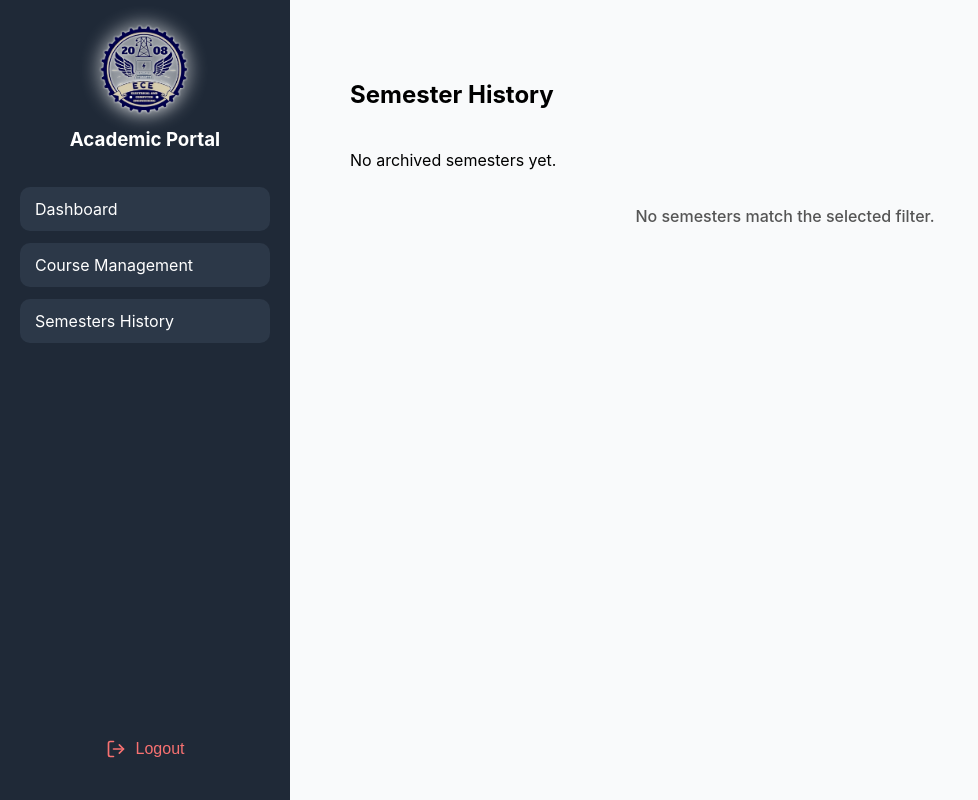
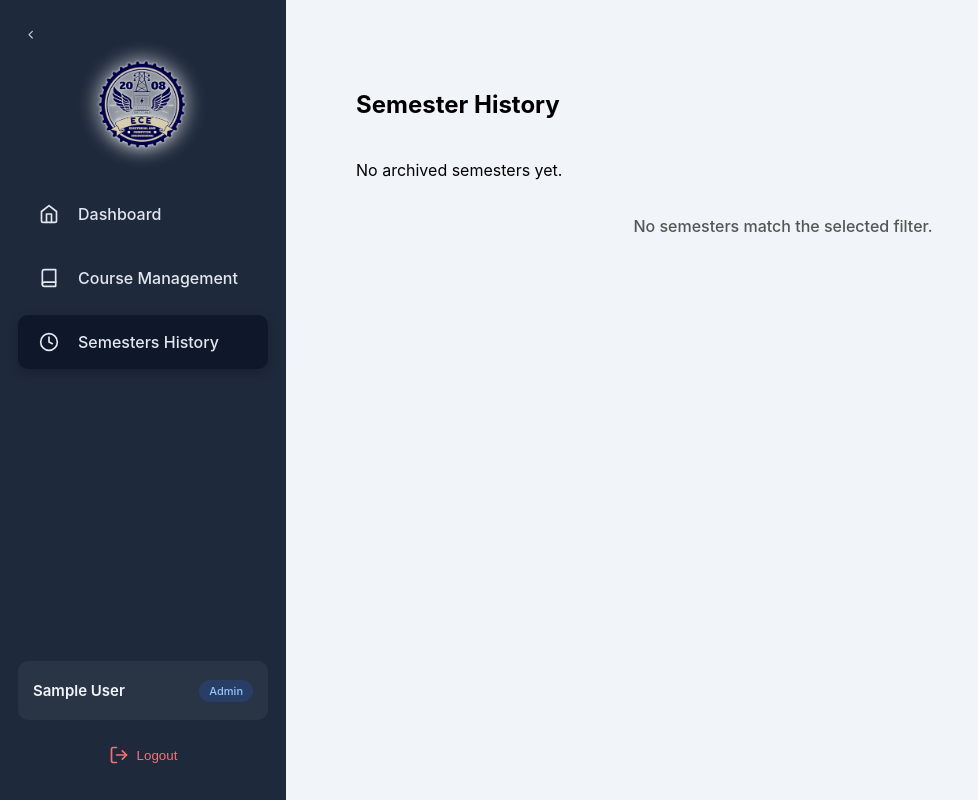
Before and after one commit to reem1002/academic-portal, a React (Create React App) app: page /semester-history in a window 1280 px wide. Shown: the whole page, without its empty margins (0-978 px from the left). Built offline with nearby package versions, Linux system fonts and the light colour scheme; sample sign-in values are in the browser's storage.

Commit message:
improvig side bar layout

```diff
--- a/src/pages/PortalLayout.jsx
+++ b/src/pages/PortalLayout.jsx
@@ -1,11 +1,20 @@
-import { Outlet, Link, useNavigate } from "react-router-dom";
+import { Outlet, NavLink, useNavigate } from "react-router-dom";
 import { useEffect, useState } from "react";
-import { FiLogOut } from "react-icons/fi"; // أيقونة اللوجأوت
-import "./styles/PortalLayout.css"; // فايل الـ CSS
+import {
+    FiLogOut,
+    FiHome,
+    FiBook,
+    FiClock,
+    FiMenu,
+    FiChevronLeft,
+} from "react-icons/fi";
+import "./styles/PortalLayout.css";
 
 const PortalLayout = () => {
     const navigate = useNavigate();
     const [user, setUser] = useState(null);
+    const [collapsed, setCollapsed] = useState(false);
+    const [mobileOpen, setMobileOpen] = useState(false);
 
     useEffect(() => {
         const currentUser = JSON.parse(localStorage.getItem("currentUser"));
@@ -16,42 +25,106 @@ const PortalLayout = () => {
         }
     }, [navigate]);
 
-    if (!user) return <p>Loading...</p>;
+    if (!user) return null;
 
     const menuItems =
         user.role === "student"
             ? [
-                { name: "Dashboard", path: "/" },
-                { name: "Pre-Registration", path: "/pre-registration" },
+                { name: "Dashboard", path: "/", icon: <FiHome fontSize={20} /> },
+                { name: "Pre-Registration", path: "/pre-registration", icon: <FiBook fontSize={20} /> },
             ]
             : [
-                { name: "Dashboard", path: "/" },
-                { name: "Course Management", path: "/hod-courses" },
-                { name: "Semesters History", path: "/Semester-History" }
+                { name: "Dashboard", path: "/", icon: <FiHome fontSize={20} /> },
+                { name: "Course Management", path: "/hod-courses", icon: <FiBook fontSize={20} /> },
+                { name: "Semesters History", path: "/Semester-History", icon: <FiClock fontSize={20} /> },
             ];
 
     return (
         <div className="portal-container">
+
+            {/* Mobile Button */}
+            <button
+                className="mobile-toggle"
+                onClick={() => setMobileOpen(true)}
+            >
+                <FiMenu size={22} />
+            </button>
+
+            {/* Overlay */}
+            {mobileOpen && (
+                <div
+                    className="overlay"
+                    onClick={() => setMobileOpen(false)}
+                />
+            )}
+
             {/* Sidebar */}
-            <div className="sidebar">
+            <div
+                className={`sidebar ${collapsed ? "collapsed" : ""
+                    } ${mobileOpen ? "open" : ""}`}
+            >
                 <div className="sidebar-top">
-                    <img
-                        src="/images/department-logo.png"
-                        alt="Department Logo"
-                        className="sidebar-logo"
-                    />
-                    <h3>Academic Portal</h3>
+
+                    {/* Collapse */}
+                    <button
+                        className="collapse-btn"
+                        onClick={() => setCollapsed(!collapsed)}
+                    >
+                        <FiChevronLeft />
+                    </button>
+
+                    {/* Logo Section */}
+                    <div className="brand-section">
+                        <img
+                            src="/images/department-logo.png"
+                            alt="Department Logo"
+                            className="sidebar-logo"
+                        />
+
+
+                    </div>
+
+
+                    {/* Menu */}
                     <ul className="sidebar-menu">
                         {menuItems.map((item) => (
                             <li key={item.name}>
-                                <Link to={item.path} className="sidebar-link">
-                                    {item.name}
-                                </Link>
+                                <NavLink
+                                    to={item.path}
+                                    onClick={() => setMobileOpen(false)}
+                                    className={({ isActive }) =>
+                                        isActive
+                                            ? "sidebar-link active"
+                                            : "sidebar-link"
+                                    }
+                                >
+                                    <span className="menu-icon">
+                                        {item.icon}
+                                    </span>
+                                    {!collapsed && (
+                                        <span>{item.name}</span>
+                                    )}
+                                </NavLink>
                             </li>
                         ))}
                     </ul>
                 </div>
+                {!collapsed && (
+                    <div className="user-card">
+                        <h4 className="user-name">
+                            {user.name}
+                        </h4>
 
+                        <span
+                            className={`role-badge ${user.role === "admin"
+                                ? "admin-badge"
+                                : "student-badge"
+                                }`}
+                        >
+                            {user.role}
+                        </span>
+                    </div>
+                )}
                 {/* Logout */}
                 <button
                     className="logout-btn"
@@ -60,12 +133,12 @@ const PortalLayout = () => {
                         navigate("/login");
                     }}
                 >
-                    <FiLogOut size={20} />
-                    Logout
+                    <FiLogOut fontSize={20} />
+                    {!collapsed && "Logout"}
                 </button>
             </div>
 
-            {/* Main Content */}
+            {/* Main */}
             <div className="main-content">
                 <Outlet />
             </div>
--- a/src/pages/styles/PortalLayout.css
+++ b/src/pages/styles/PortalLayout.css
@@ -1,83 +1,190 @@
 .portal-container {
     display: flex;
     height: 100vh;
+    background: #f8fafc;
 }
 
 /* Sidebar */
 .sidebar {
     width: 250px;
-    background: #1f2937;
-    color: #fff;
-    padding: 20px;
+    background: #1e293b;
+    color: #f1f5f9;
+    padding: 25px 18px;
     display: flex;
     flex-direction: column;
     justify-content: space-between;
+    transition: 0.3s ease;
+    position: relative;
 }
 
-/* Top part of sidebar (logo + menu) */
-.sidebar-top {
-    display: flex;
-    flex-direction: column;
-    align-items: center;
+.sidebar.collapsed {
+    width: 95px;
+}
+
+/* Collapse Button */
+.collapse-btn {
+    background: none;
+    border: none;
+    color: #cbd5e1;
+    cursor: pointer;
+    align-self: flex-end;
+    margin-bottom: 10px;
+}
+
+/* Brand Section */
+.brand-section {
+    text-align: center;
+    margin-bottom: 30px;
 }
 
 .sidebar-logo {
     width: 100px;
-    height: auto;
-    margin-bottom: 10px;
-    border-radius: 8px;
-     filter: drop-shadow(0 0 1px white) drop-shadow(0 0 10px white);
+    filter: drop-shadow(0 0 1px white) drop-shadow(0 0 10px white);
 }
 
-.sidebar h3 {
-    margin: 0 0 20px 0;
+/* User Card */
+.user-card {
+    width: inherit;
+    position: absolute;
+    bottom: 80px;
+    margin-top: 5px;
+    /* padding: 0px 20px; */
+    background: rgba(255,255,255,0.05);
+    border-radius: 10px;
     text-align: center;
+    display: flex;
+    justify-content: space-between;
+    align-items: center;
+    gap: 15px;
 }
 
-/* Menu items */
+/* .welcome-text {
+    font-size: 11px;
+    opacity: 0.6;
+    margin-bottom: 3px;
+} */
+
+.user-name {
+    font-size: 15px;
+    font-weight: 600;
+    margin-left: 15px;
+}
+
+/* Role Badge */
+.role-badge {
+    margin-right: 15px;
+    padding: 4px 10px;
+    border-radius: 20px;
+    font-size: 11px;
+    font-weight: 500;
+    text-transform: capitalize;
+}
+
+.admin-badge {
+    background: rgba(37, 99, 235, 0.2);
+    color: #93c5fd;
+}
+
+.student-badge {
+    background: rgba(16, 185, 129, 0.2);
+    color: #6ee7b7;
+}
+
+/* Menu */
 .sidebar-menu {
     list-style: none;
     padding: 0;
-    width: 100%;
 }
 
 .sidebar-menu li {
-    margin-bottom: 12px;
-    padding: 12px 15px;
-    background-color: #2c3848;
-    border-radius: 10px;
+    margin-bottom: 10px;
 }
 
-.sidebar-menu li:hover{
-    transform: scale(1.01);
-    background-color: #334155;
+.sidebar-link {
+    display: flex;
+    align-items: center;
+    gap: 14px;
+    padding: 12px 16px;
+    border-radius: 10px;
+    text-decoration: none;
+    color: #e2e8f0;
+    transition: all 0.2s ease;
+    font-weight: 500;
+}
+
+/* Icon bubble */
+.menu-icon {
+    width: 30px;
+    height: 30px;
+    border-radius: 8px;
+    display: flex;
+    align-items: center;
+    justify-content: center;
+    transition: 0.2s ease;
 
 }
 
-.sidebar-link {
-    color: #fff;
-    text-decoration: none;
-    font-size: 16px;
+/* Hover */
+.sidebar-link:hover {
+    background: #334155;
+    transform: translateX(4px);
 }
 
-/* Logout button */
+/* Active */
+.sidebar-link.active {
+    background: #0f172a;
+    /* border-left: 4px solid #2563eb; */
+    box-shadow: 0 4px 12px rgba(0,0,0,0.2);
+}
+
+.sidebar-link.active .menu-icon {
+    /* background: rgba(37, 99, 235, 0.2);
+    color: #93c5fd; */
+}
+
+/* Logout */
 .logout-btn {
+    padding: 10px;
+    background: transparent;
+    border: none;
+    border-radius: 8px;
+    color: #f87171;
+    cursor: pointer;
     display: flex;
     align-items: center;
-    gap: 10px;
-    background: transparent;
-    color: #f87171; /* أحمر */
-    border: none;
-    cursor: pointer;
-    font-size: 16px;
+    gap: 8px;
     justify-content: center;
-    margin-bottom: 20px;
 }
 
-/* Main content */
+.logout-btn:hover {
+    background: #334155;
+}
+
+
+
+/* Main */
 .main-content {
     flex: 1;
-    padding: 30px;
-    background: #f9fafb;
+    padding: 40px;
+    background: #f1f5f9;
     overflow-y: auto;
 }
+
+.mobile-toggle {
+    display: none;
+}
+
+@media (max-width: 900px) {
+    .mobile-toggle {
+        display: block;
+        position: fixed;
+        top: 20px;
+        left: 20px;
+        background: white;
+        border: none;
+        padding: 10px;
+        border-radius: 8px;
+        z-index: 200;
+        cursor: pointer;
+    }
+}
```
